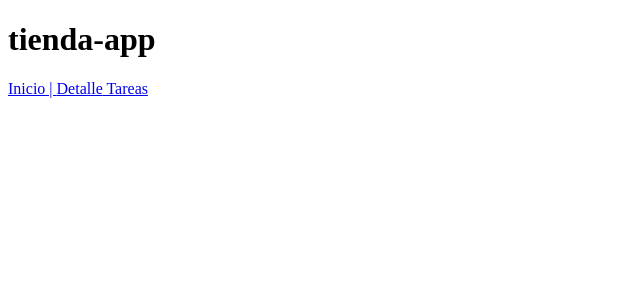
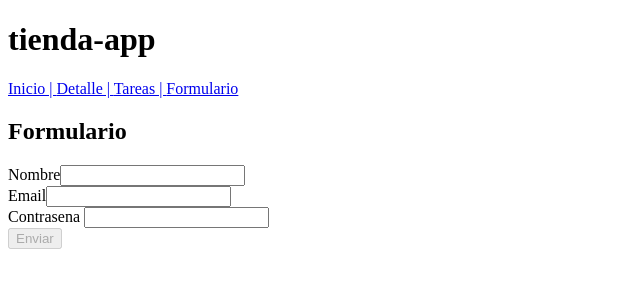
Before and after one commit to eliasSilvera2501/tienda-app, an Angular app: page /formulario in a window 1280 px wide. Before the commit this address led to /. Shown: the top 300 px of the page, without its empty margins (0-640 px from the left). Built offline with nearby package versions, Linux system fonts and the light colour scheme.

Commit message:
dia 6: formularios reactivos, validators

```diff
--- a/src/app/app.html
+++ b/src/app/app.html
@@ -3,9 +3,11 @@
 <nav>
   <a routerLink="">Inicio | </a>
 
-  <a routerLink="/detalle">Detalle</a>
+  <a routerLink="/detalle">Detalle | </a>
 
-  <a routerLink="/tareas"> Tareas </a>
+  <a routerLink="/tareas"> Tareas | </a>
+
+  <a routerLink="/formulario">Formulario</a>
 </nav>
 
 
--- a/src/app/app.routes.ts
+++ b/src/app/app.routes.ts
@@ -2,11 +2,13 @@ import { Routes } from '@angular/router';
 import { Inicio } from './components/inicio/inicio';
 import { Detalle } from './components/detalle/detalle';
 import { Tareas } from './components/tareas/tareas';
+import { Formulario } from './components/formulario/formulario';
 
 export const routes: Routes = [
     { path:'', component: Inicio},
     { path:'detalle/:id', component: Detalle},
-    { path:'tareas', component: Tareas}
+    { path:'tareas', component: Tareas},
+    { path:'formulario', component: Formulario}
 
 
 ];
--- /dev/null
+++ b/src/app/components/formulario/formulario.html
@@ -0,0 +1,34 @@
+<h2>Formulario</h2>
+
+<form [formGroup]="formulario" (ngSubmit)="enviar()">
+
+    <div>
+        <label for="nombre"> Nombre</label>
+        <input type="text" formControlName="nombre">
+        @if (formulario.get('nombre')?.invalid && formulario.get('nombre')?.touched) {
+            <p>El nombre es obligatorio</p>
+        }
+    </div>
+
+
+    <div>
+        <label for="email"> Email</label>
+        <input type="text" formControlName="email">
+        @if (formulario.get('email')?.invalid && formulario.get('email')?.touched) {
+            <p>El email es invalido</p>
+        }
+    </div>
+
+    <div>
+        <label for="password"> Contrasena </label>
+        <input type="password" formControlName="password">
+        @if (formulario.get('password')?.invalid && formulario.get('password')?.touched) {
+            <p>La password debe tener minimo 8 caracteres</p>
+        }
+    </div>
+
+    <button type="submit" [disabled]="formulario.invalid"> Enviar</button>
+
+
+
+</form>
--- /dev/null
+++ b/src/app/components/formulario/formulario.ts
@@ -0,0 +1,30 @@
+import { Component, inject } from '@angular/core';
+import { FormBuilder, FormGroup, ReactiveFormsModule, Validators } from '@angular/forms';
+
+@Component({
+  selector: 'app-formulario',
+  imports: [ReactiveFormsModule],
+  templateUrl: './formulario.html',
+  styleUrl: './formulario.scss',
+})
+export class Formulario {
+
+  fb= inject(FormBuilder);
+
+  formulario:FormGroup= this.fb.group({
+
+    nombre:['',Validators.required],
+    email:['', [Validators.required, Validators.email]],
+    password:['', [Validators.required, Validators.minLength(8)]]
+
+
+
+  });
+
+  enviar(){
+    if(this.formulario.valid){
+      console.log(this.formulario.value);
+    }
+  }
+
+}
```
Also changed, not shown: src/app/components/formulario/formulario.scss (added), 1 other file (tests, documents, lock files or other folders).
